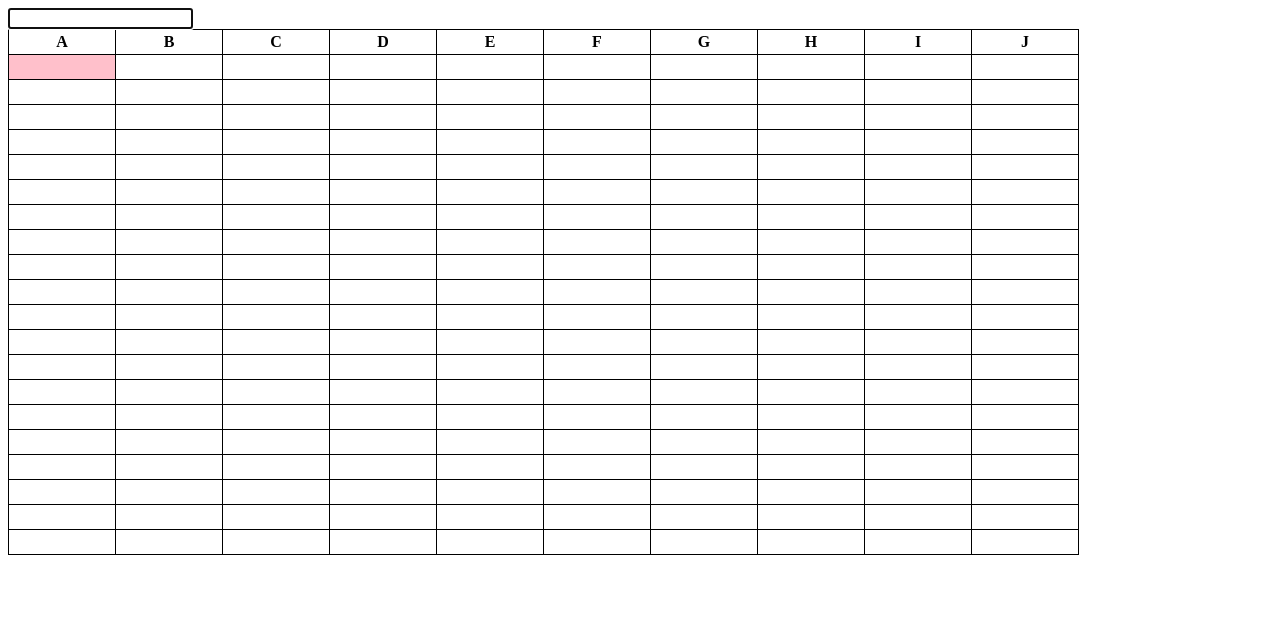
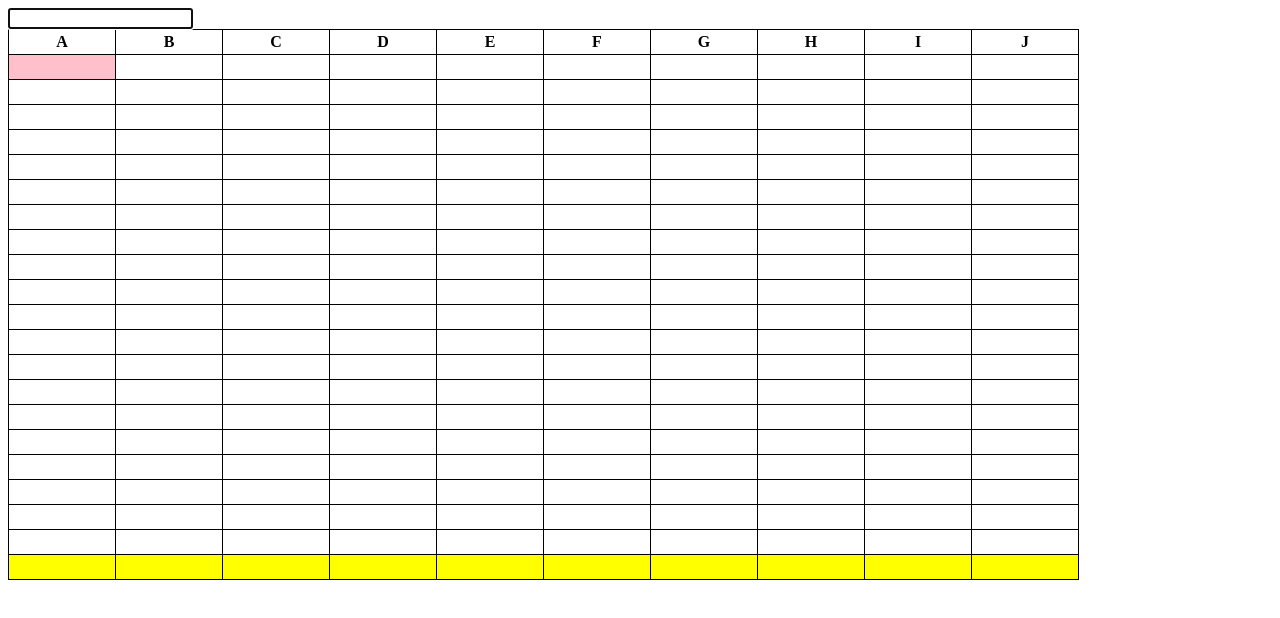
Before and after one commit to chiangshtaa/X-Cell-Sum, a website: page public/index.html in a window 1280 px wide. Drawn offline with Linux system fonts and the light colour scheme.

Commit message:
create tfoot element and style

```diff
--- a/public/css/styles.css
+++ b/public/css/styles.css
@@ -12,3 +12,11 @@ th, td {
 .current-cell {
 	background-color: pink;
 }
+
+tfoot tr {
+	border: 1px solid black;
+  min-width: 100px;
+  height: 25px;
+  padding: 3px;
+	background-color: yellow;
+}
--- a/public/index.html
+++ b/public/index.html
@@ -16,6 +16,10 @@
         <tr>
         </tr>
       </tbody>
+      <tfoot>
+      <tr>
+      </tr>
+      </tfoot>
     </table>
   </div>
   <script src="js/bundle.js"></script>
--- a/public/js/bundle.js
+++ b/public/js/bundle.js
@@ -91,6 +91,7 @@ class TableView {
     this.headerRowEl = document.querySelector('THEAD TR');
     this.sheetBodyEl = document.querySelector('TBODY');
     this.formulaBarEl = document.querySelector('#formula-bar');
+    this.sumRowEl = document.querySelector('TFOOT TR');
   }
 
   initCurrentCell() {
@@ -111,6 +112,7 @@ class TableView {
   renderTable() {
     this.renderTableHeader();
     this.renderTableBody();
+    this.renderTableFoot();
   }
 
   renderTableHeader() {
@@ -147,6 +149,14 @@ class TableView {
     this.sheetBodyEl.appendChild(fragment);
   }
 
+  renderTableFoot() {
+    removeChildren(this.sumRowEl);
+    for (let i = 0; i < this.model.numCols; i++) {
+      const td = createTD();
+      this.sumRowEl.appendChild(td);
+    }
+  }
+
   attachEventHandlers() {
     this.sheetBodyEl.addEventListener('click', this.handleSheetClick.bind(this));
     this.formulaBarEl.addEventListener('keyup', this.handleFormulaBarChange.bind(this));
```
